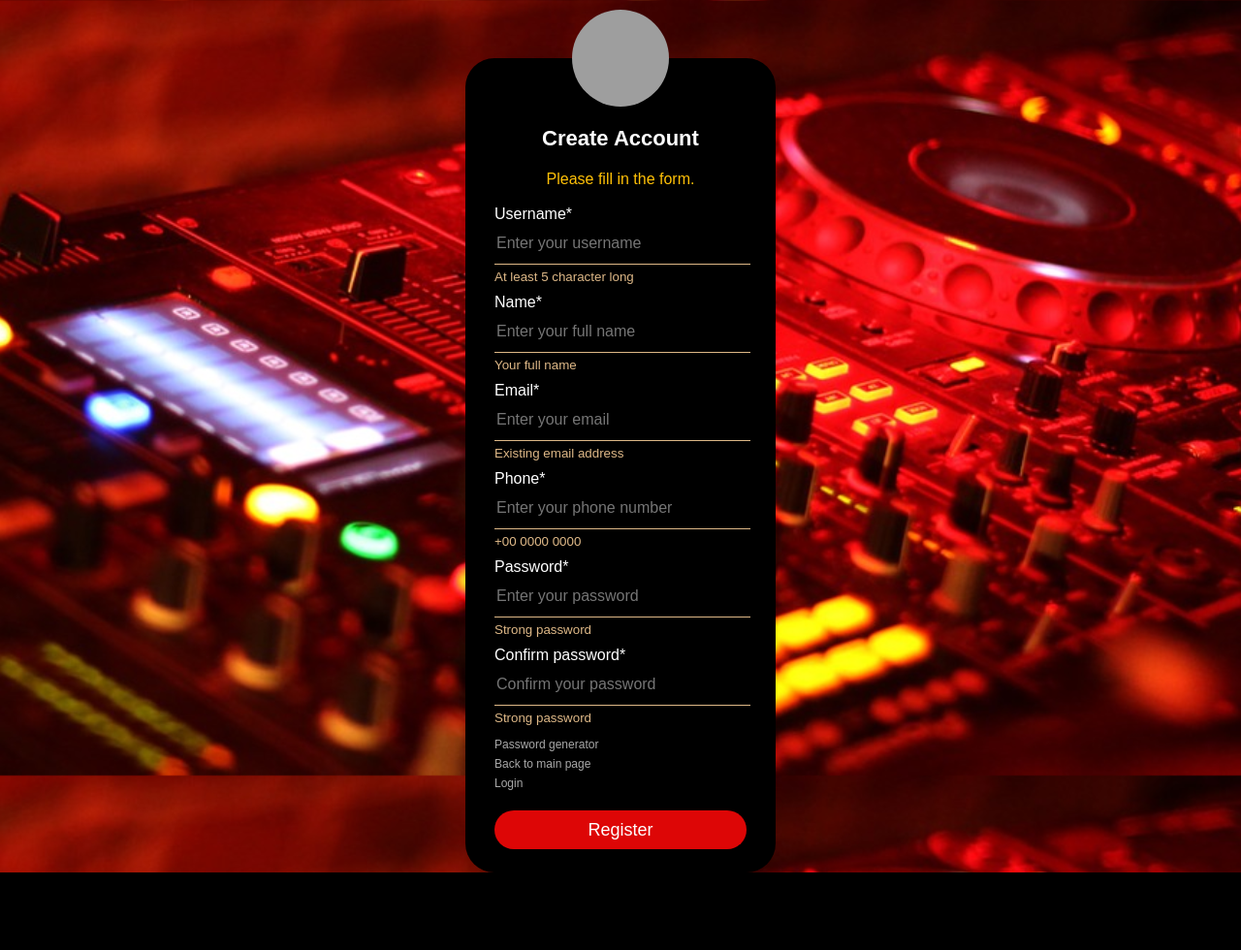
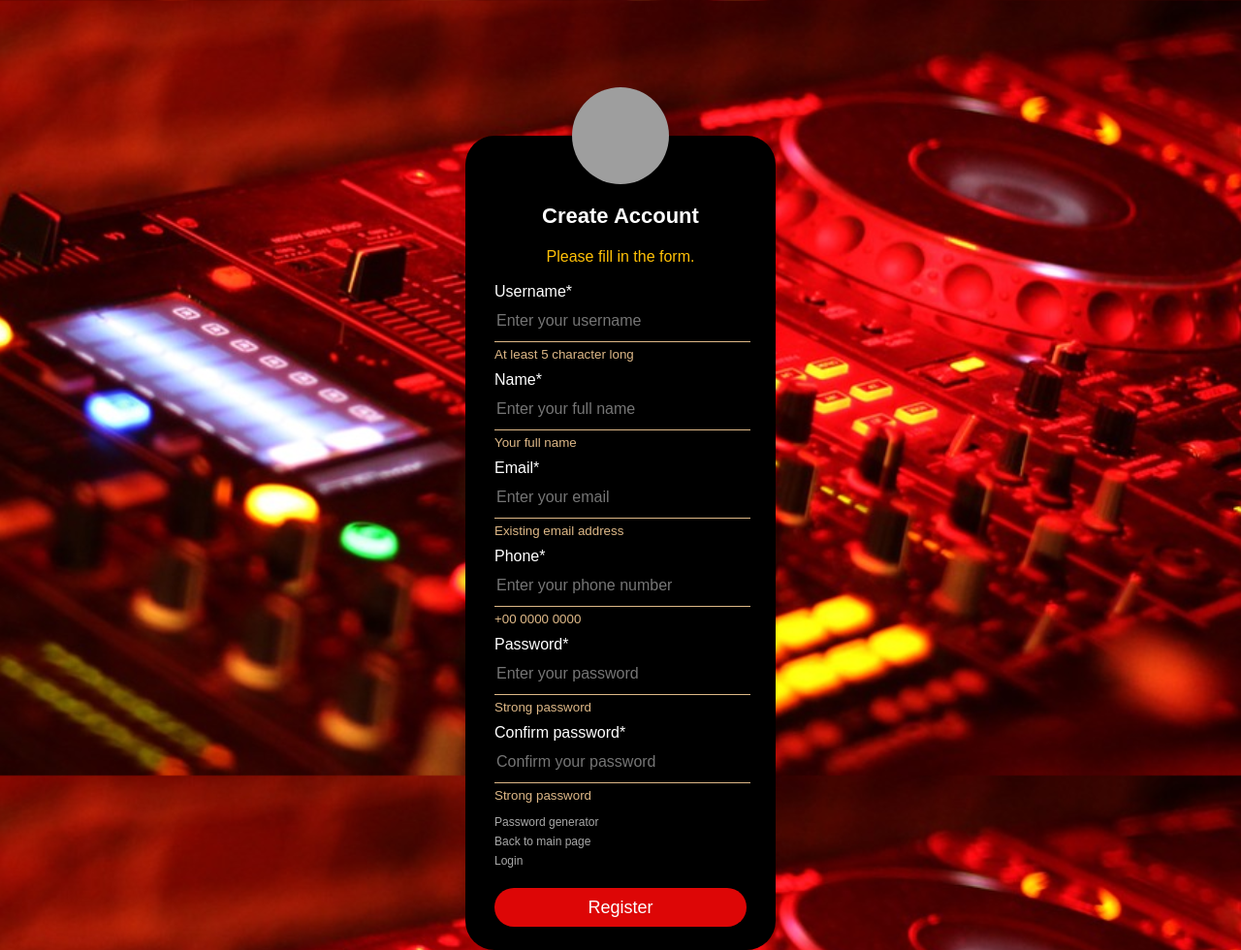
Before and after one commit to ekaikas/Project_Team11, a PHP site: page /registration.php in a window 1280 px wide. Shown: the whole page at 97% size. Before the commit the page ends 900 px from the top, so only its background shows below. Run offline with PHP 8.4, Linux system fonts and the light colour scheme; grey boxes are pictures that could not be loaded.

Commit message:
Update style_user.css

```diff
--- a/style_user.css
+++ b/style_user.css
@@ -70,7 +70,7 @@ h1
    transform: translate(-50%, -50%);
    box-sizing: border-box;
    padding: 70px 30px;
-   margin-top: 80px;
+   margin-top: 160px;
    border-radius: 30px;
 
 }
```
